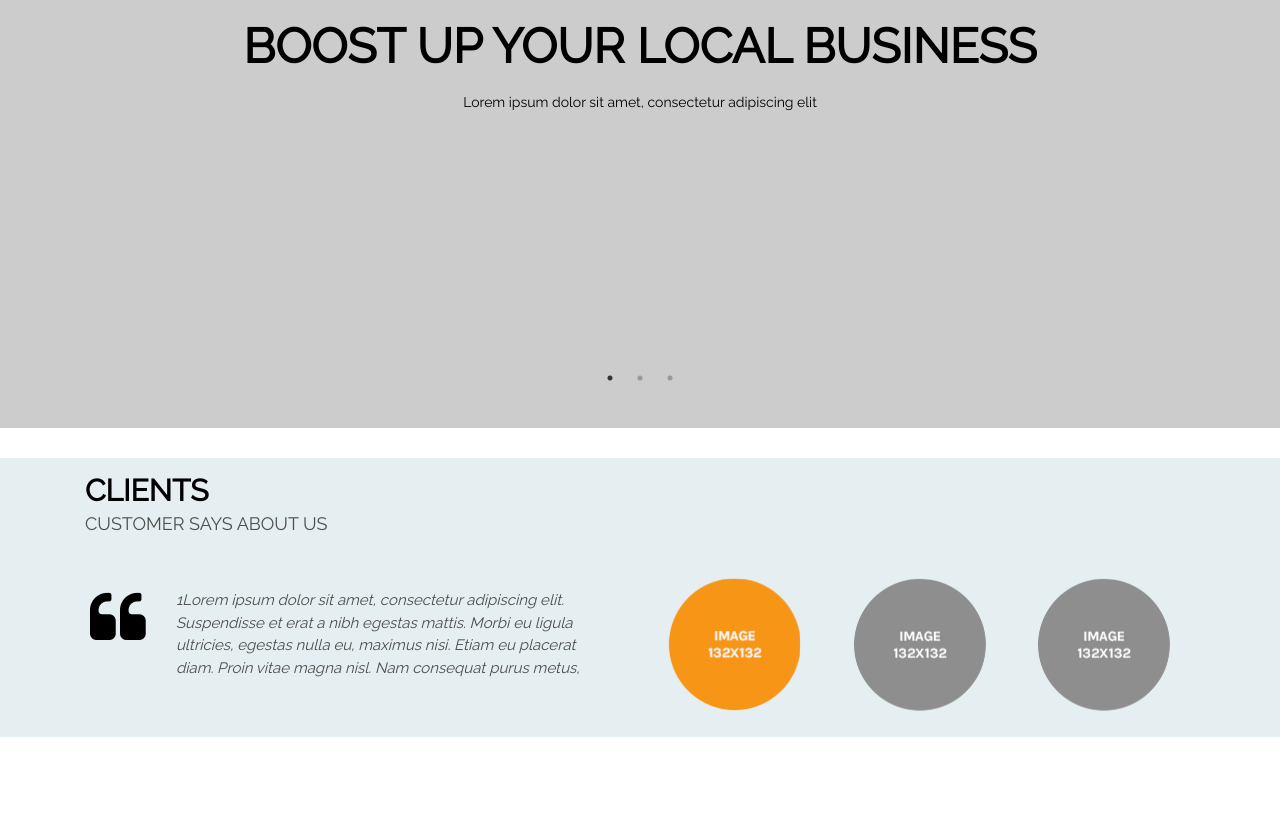
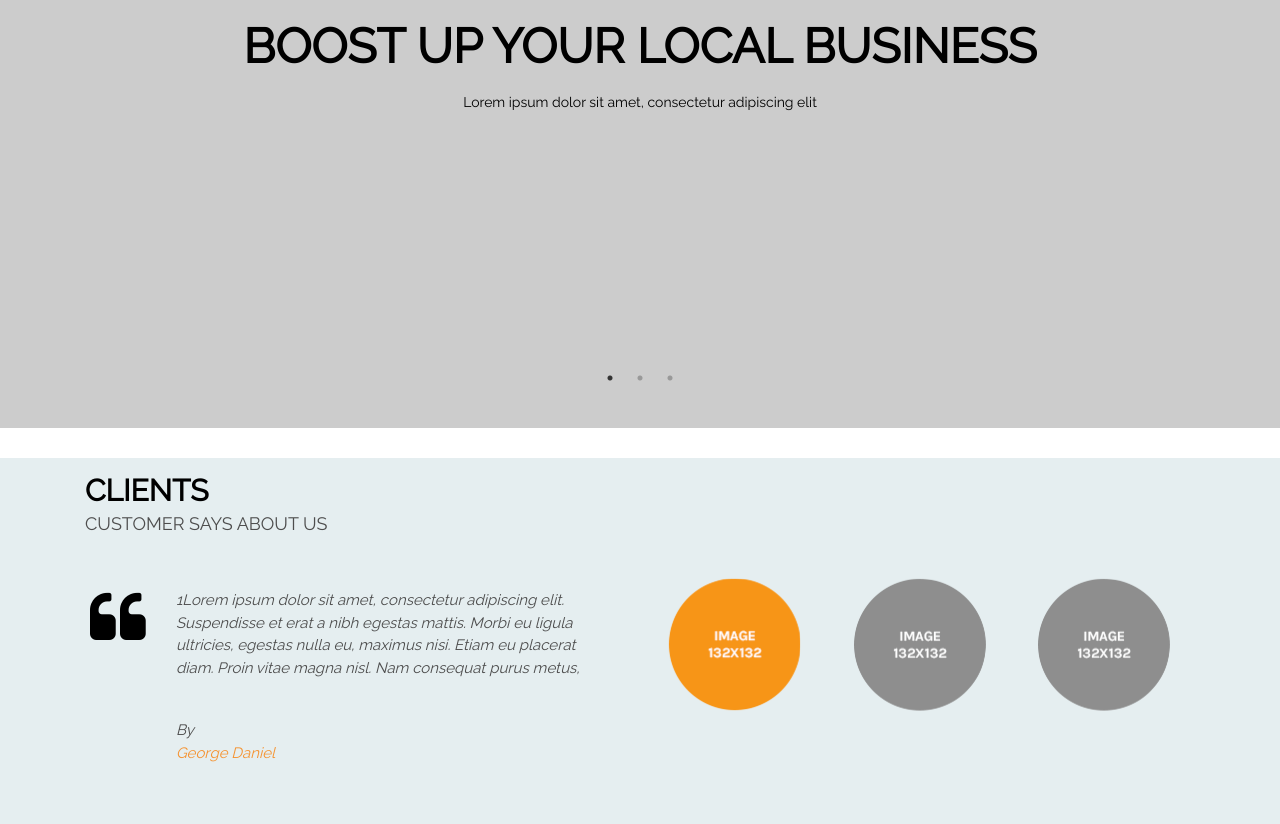
Before and after one commit to AyaAmr/UIFinalProject, a plain HTML site: page index.html in a window 1280 px wide. Shown: the part 448-1272 px from the top of the page. Before the commit the page ends 1185 px from the top, so only its background shows below. Drawn offline with nearby package versions, Linux system fonts and the light colour scheme.

Commit message:
Add authors to qoutes

```diff
--- a/index.html
+++ b/index.html
@@ -67,16 +67,19 @@
               <div class="qoute">
                 <blockquote>
                   1Lorem ipsum dolor sit amet, consectetur adipiscing elit. Suspendisse et erat a nibh egestas mattis. Morbi eu ligula ultricies, egestas nulla eu, maximus nisi. Etiam eu placerat diam. Proin vitae magna nisl. Nam consequat purus metus,
+                  <div class="qoute-author">By<br/><span>George Daniel</span></div>
                 </blockquote>
               </div>
               <div class="qoute">
                 <blockquote>
                   2Vivamus dolor ex, malesuada sit amet orci eget, ornare porta ante. Maecenas ornare lectus non dictum ultricies. Vestibulum varius justo vitae elit gravida, et semper felis convallis. Praesent vestibulum gravida ligula,
+                  <div class="qoute-author">By<br/><span>George Daniel</span></div>
                 </blockquote>
               </div>
               <div class="qoute">
                 <blockquote>
                   3Maecenas volutpat, lectus et vehicula vehicula, lorem sem scelerisque ante, consequat pretium nibh massa ac massa. Suspendisse facilisis, diam a semper semper, orci leo ultrices elit, vitae scelerisque nisi urna in tortor.
+                  <div class="qoute-author">By<br/><span>George Daniel</span></div>
                 </blockquote>
               </div>
             </div>
--- a/js/script.js
+++ b/js/script.js
@@ -18,6 +18,7 @@ $(document).ready(function(){
     $('.clients-logos div:nth-child('+childNum+') > .active').show(); //Show the current clicked as active
     $('.clients-qoutes div').hide();
     $('.clients-qoutes div:nth-child('+childNum+')').show();
+    $('.clients-qoutes div:nth-child('+childNum+') div').show(); //To show author div
   });
 
 });
--- a/styles/style.css
+++ b/styles/style.css
@@ -334,3 +334,11 @@ button.default:hover {
 .clients-logos {
   margin-top: 100px;
 }
+
+.testimonials blockquote > .qoute-author span {
+  color: #F59331;
+}
+
+.qoute-author {
+  margin: 40px 0;
+}
```
